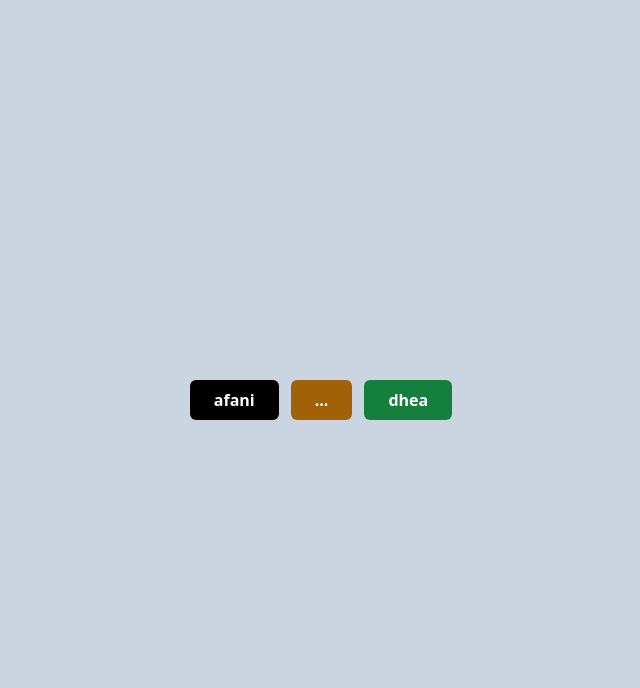
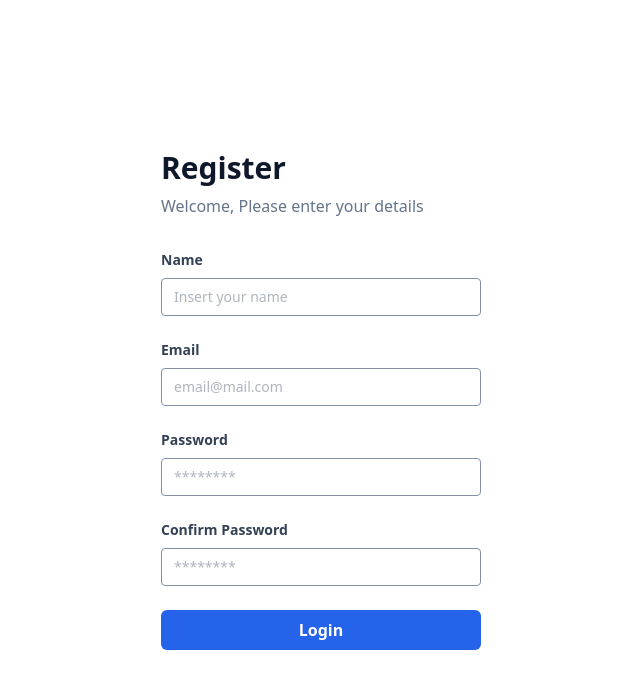
Before and after one commit to dhearr/React-App, a React (Vite) app: page / in a window 1280 px wide. Shown: the top 688 px of the page, without its empty margins (319-959 px from the left). Built offline with nearby package versions, Linux system fonts and the light colour scheme.

Commit message:
implementasi atomic design

```diff
--- a/src/App.jsx
+++ b/src/App.jsx
@@ -1,25 +1,12 @@
-const Button = (props) => {
-  const { variant = "bg-black", text = "..." } = props;
-
-  return (
-    <button
-      className={`h-10 px-6 font-semibold rounded-md ${variant} text-white`}
-      type="submit"
-    >
-      {text}
-    </button>
-  );
-};
+import LoginPage from "./pages/login";
+import RegisterPage from "./pages/register";
 
 function App() {
   return (
     <>
-      <div className="flex justify-center min-h-screen items-center bg-slate-300">
-        <div className="flex gap-3">
-          <Button text="afani"></Button>
-          <Button variant="bg-yellow-700"></Button>
-          <Button variant="bg-green-700" text="dhea"></Button>
-        </div>
+      <div className="flex justify-center min-h-screen items-center">
+        {/* <LoginPage></LoginPage> */}
+        <RegisterPage></RegisterPage>
       </div>
     </>
   );
--- /dev/null
+++ b/src/components/elements/Button/index.jsx
@@ -0,0 +1,14 @@
+const Button = (props) => {
+  const { variant = "bg-black", children = "..." } = props;
+
+  return (
+    <button
+      className={`h-10 px-6 font-semibold rounded-md ${variant} text-white`}
+      type="submit"
+    >
+      {children}
+    </button>
+  );
+};
+
+export default Button;
--- /dev/null
+++ b/src/components/elements/Input/Input.jsx
@@ -0,0 +1,14 @@
+const Input = (props) => {
+  const { type, placeholder, name } = props;
+
+  return (
+    <input
+      type={type}
+      className="text-sm border border-slate-500 rounded w-full py-2 px-3 placeholder: opacity-80"
+      placeholder={placeholder}
+      name={name}
+    />
+  );
+};
+
+export default Input;
--- /dev/null
+++ b/src/components/elements/Input/Label.jsx
@@ -0,0 +1,14 @@
+const Label = (props) => {
+  const { htmlFor, children } = props;
+
+  return (
+    <label
+      htmlFor={htmlFor}
+      className="block mb-2 text-sm font-bold text-slate-700"
+    >
+      {children}
+    </label>
+  );
+};
+
+export default Label;
--- /dev/null
+++ b/src/components/elements/Input/index.jsx
@@ -0,0 +1,15 @@
+import Input from "./Input";
+import Label from "./Label";
+
+const InputForm = (props) => {
+  const { label, name, type, placeholder } = props;
+
+  return (
+    <div className="mb-6">
+      <Label htmlfor={name}>{label}</Label>
+      <Input name={name} type={type} placeholder={placeholder} />
+    </div>
+  );
+};
+
+export default InputForm;
--- /dev/null
+++ b/src/components/fragments/FormLogin.jsx
@@ -0,0 +1,24 @@
+import InputForm from "../elements/Input";
+import Button from "../elements/Button";
+
+const FormLogin = () => {
+  return (
+    <form action="">
+      <InputForm
+        label="Email"
+        name="email"
+        type="email"
+        placeholder="email@mail.com"
+      />
+      <InputForm
+        label="Password"
+        name="password"
+        type="password"
+        placeholder="********"
+      />
+      <Button variant="bg-blue-600 w-full">Login</Button>
+    </form>
+  );
+};
+
+export default FormLogin;
--- /dev/null
+++ b/src/components/fragments/FormRegister.jsx
@@ -0,0 +1,36 @@
+import InputForm from "../elements/Input";
+import Button from "../elements/Button";
+
+const FormRegister = () => {
+  return (
+    <form action="">
+      <InputForm
+        label="Name"
+        name="name"
+        type="text"
+        placeholder="Insert your name"
+      />
+      <InputForm
+        label="Email"
+        name="email"
+        type="email"
+        placeholder="email@mail.com"
+      />
+      <InputForm
+        label="Password"
+        name="password"
+        type="password"
+        placeholder="********"
+      />
+      <InputForm
+        label="Confirm Password"
+        name="password"
+        type="password"
+        placeholder="********"
+      />
+      <Button variant="bg-blue-600 w-full">Login</Button>
+    </form>
+  );
+};
+
+export default FormRegister;
--- /dev/null
+++ b/src/components/layouts/AuthLayouts.jsx
@@ -0,0 +1,15 @@
+const AuthLayouts = (props) => {
+  const { children, title } = props;
+
+  return (
+    <div className="w-full max-w-xs">
+      <h1 className="text-3xl font-bold mb-2 text-slate-900">{title}</h1>
+      <p className="font-medium text-slate-500 mb-8">
+        Welcome, Please enter your details
+      </p>
+      {children}
+    </div>
+  );
+};
+
+export default AuthLayouts;
--- /dev/null
+++ b/src/pages/login.jsx
@@ -0,0 +1,12 @@
+import FormLogin from "../components/fragments/FormLogin";
+import AuthLayouts from "../components/layouts/AuthLayouts";
+
+const LoginPage = () => {
+  return (
+    <AuthLayouts title="Login">
+      <FormLogin />
+    </AuthLayouts>
+  );
+};
+
+export default LoginPage;
--- /dev/null
+++ b/src/pages/register.jsx
@@ -0,0 +1,12 @@
+import FormRegister from "../components/fragments/FormRegister";
+import AuthLayouts from "../components/layouts/AuthLayouts";
+
+const RegisterPage = () => {
+  return (
+    <AuthLayouts title="Register">
+      <FormRegister />
+    </AuthLayouts>
+  );
+};
+
+export default RegisterPage;
```
